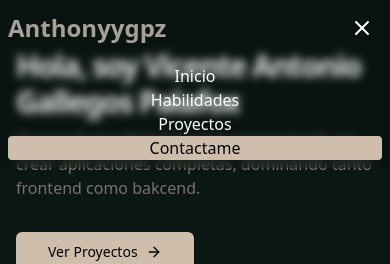
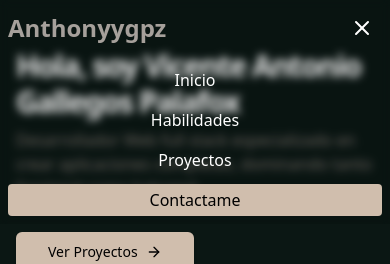
Before and after one commit to anthonnyygpz/portafolio, a React (Vite) app: page / in a window 390 px wide. Both pictures are taken after a click on the button 362 px from the left and 28 px from the top of the page. Shown: the top 264 px of the page. Built offline with nearby package versions, Linux system fonts and the light colour scheme; no server answers.

Commit message:
refactor(headers.tsx): cambio de colores de botones y agregacion de funcion

```diff
--- a/src/sections/header.tsx
+++ b/src/sections/header.tsx
@@ -23,11 +23,7 @@ export const Header = () => {
           </h1>
 
           {/* Boton hamburguesa para movil */}
-          <button
-            className="md:hidden p-2 text-white"
-            onClick={toggleMenu}
-            aria-label="toggle Menu"
-          >
+          <button className="md:hidden p-2 text-white" onClick={toggleMenu}>
             {isMenuOpen ? <X size={24} /> : <Menu size={24} />}
           </button>
 
@@ -136,25 +132,49 @@ export const Header = () => {
 
         {/* Menu movil despegable */}
         {isMenuOpen && (
-          <nav className="md:hidden mt-4 transition-all duration-300 ease-in-out text-white">
-            <ul className="">
-              <li className="hover:bg-brown-600 active:bg-brown-700 transition rounded">
-                <Button href="#main" onClick={() => setIsMenuOpen(false)}>
+          <nav className="md:hidden mt-4 transition-all duration-300 ease-in-out">
+            <ul className="flex flex-col gap-2">
+              <li>
+                <Button
+                  className="btn-brown-outline w-full transition text-white hover:text-black py-1 rounded "
+                  onClick={() => {
+                    scrollSection("main");
+                    setIsMenuOpen(false);
+                  }}
+                >
                   Inicio
                 </Button>
               </li>
-              <li className=" hover:bg-brown-600 active:bg-brown-700 transition rounded">
-                <Button href="#skill" onClick={() => setIsMenuOpen(false)}>
+              <li>
+                <Button
+                  className="btn-brown-outline w-full transition text-white hover:text-black py-1 rounded "
+                  onClick={() => {
+                    scrollSection("skills");
+                    setIsMenuOpen(false);
+                  }}
+                >
                   Habilidades
                 </Button>
               </li>
-              <li className=" hover:bg-brown-600 active:bg-brown-700 transition rounded">
-                <Button href="#project" onClick={() => setIsMenuOpen(false)}>
+              <li>
+                <Button
+                  className="btn-brown-outline w-full transition text-white hover:text-black py-1 rounded "
+                  onClick={() => {
+                    scrollSection("projects");
+                    setIsMenuOpen(false);
+                  }}
+                >
                   Proyectos
                 </Button>
               </li>
-              <li className="bg-brown-500 hover:bg-brown-600 active:bg-brown-700 transition text-black rounded ">
-                <Button href="#contact" onClick={() => setIsMenuOpen(false)}>
+              <li>
+                <Button
+                  className="btn-brown w-full transition text-black hover:text-white py-1 rounded "
+                  onClick={() => {
+                    scrollSection("contact-me");
+                    setIsMenuOpen(false);
+                  }}
+                >
                   Contactame
                 </Button>
               </li>
```
